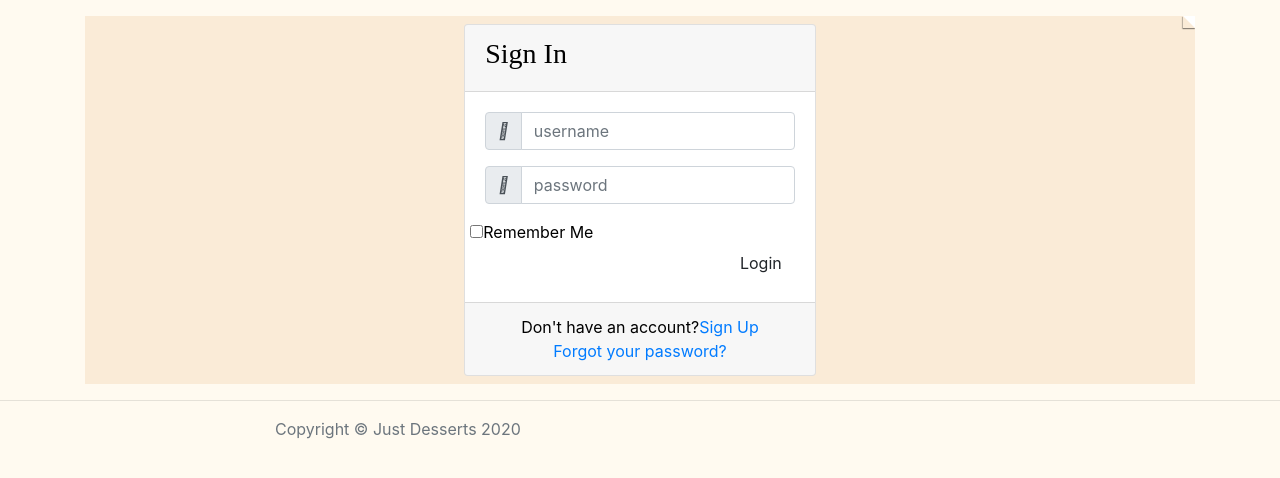
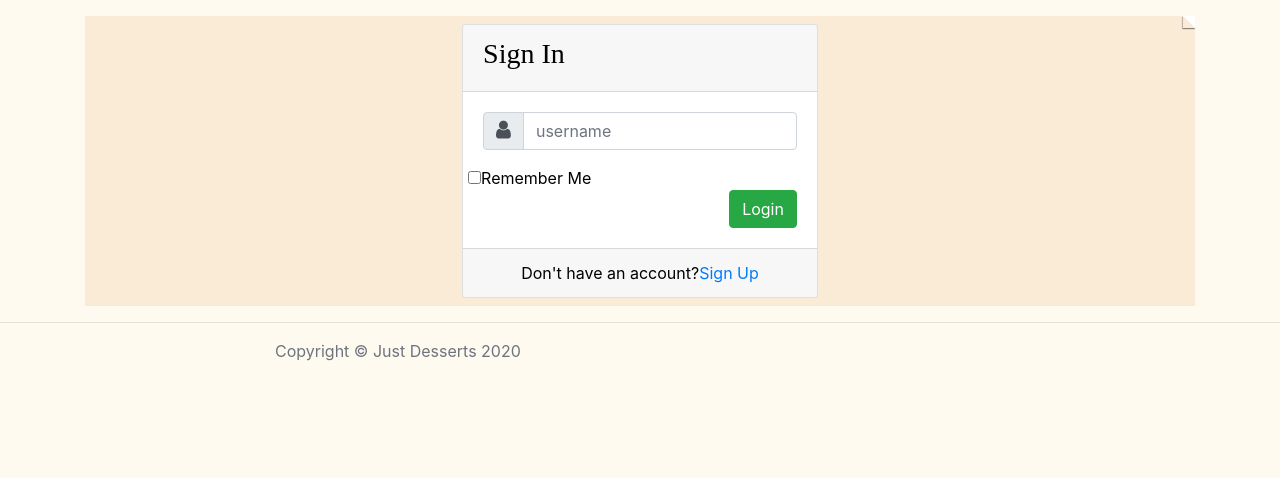
Before and after one commit to pmadden90/milestone-project-3-ci, a Flask app: page /user/login in a window 1280 px wide. Shown: the part 56-534 px from the top of the page. Run offline with Flask 2, Linux system fonts and the light colour scheme; some libraries are stand-ins or nearby versions; some web fonts are replaced.

Commit message:
Removed passwords from login for now

```diff
--- a/app.py
+++ b/app.py
@@ -42,6 +42,13 @@ def login():
         return redirect(url_for("user"))
     else:
         return render_template('login.html')
+
+@app.route('/user')
+def user():
+    if "user" in session:
+        user = session["user"]
+        return f"<h1>{{user}}</h1>"
+
 
 @app.route('/user/signup', methods=["POST"])
 def signup():
--- a/templates/login.html
+++ b/templates/login.html
@@ -10,22 +10,22 @@
 				<form>
 					<div class="input-group form-group">
 						<div class="input-group-prepend">
-							<span class="input-group-text"><i class="fas fa-user"></i></span>
+							<span class="input-group-text"><i class="fa fa-user"></i></span>
 						</div>
 						<input type="text" class="form-control" placeholder="username">
 
 					</div>
-					<div class="input-group form-group">
+					<!--<div class="input-group form-group">
 						<div class="input-group-prepend">
-							<span class="input-group-text"><i class="fas fa-key"></i></span>
+							<span class="input-group-text"><i class="fa fa-key"></i></span>
 						</div>
 						<input type="password" class="form-control" placeholder="password">
-					</div>
+					</div>-->
 					<div class="row align-items-center remember">
 						<input type="checkbox">Remember Me
 					</div>
 					<div class="form-group">
-						<input type="submit" value="Login" class="btn float-right login_btn">
+						<input type="submit" value="Login" class="btn btn-success float-right login_btn">
 					</div>
 				</form>
 			</div>
@@ -33,9 +33,9 @@
 				<div class="d-flex justify-content-center links">
 					Don't have an account?<a href="{{ url_for('signup') }}">Sign Up</a>
 				</div>
-				<div class="d-flex justify-content-center">
+				<!--<div class="d-flex justify-content-center">
 					<a href="#">Forgot your password?</a>
-				</div>
+				</div>-->
 			</div>
 		</div>
 	</div>
```
Also changed, not shown: templates/signup.html (+4 -4 lines).
